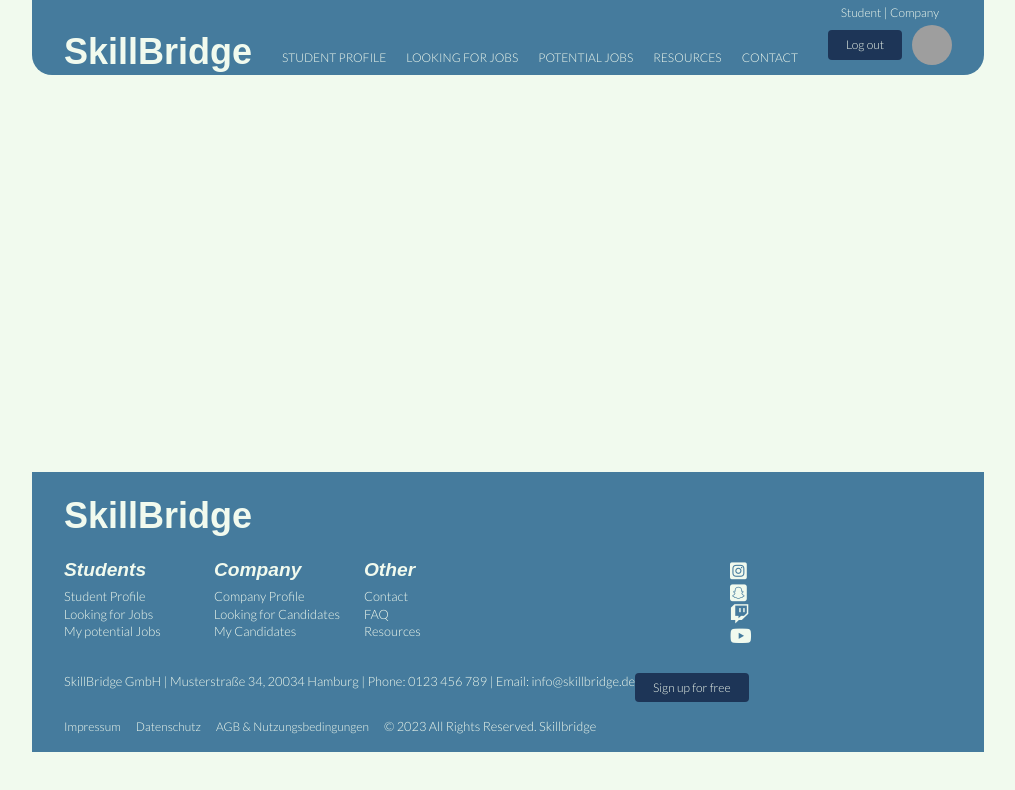
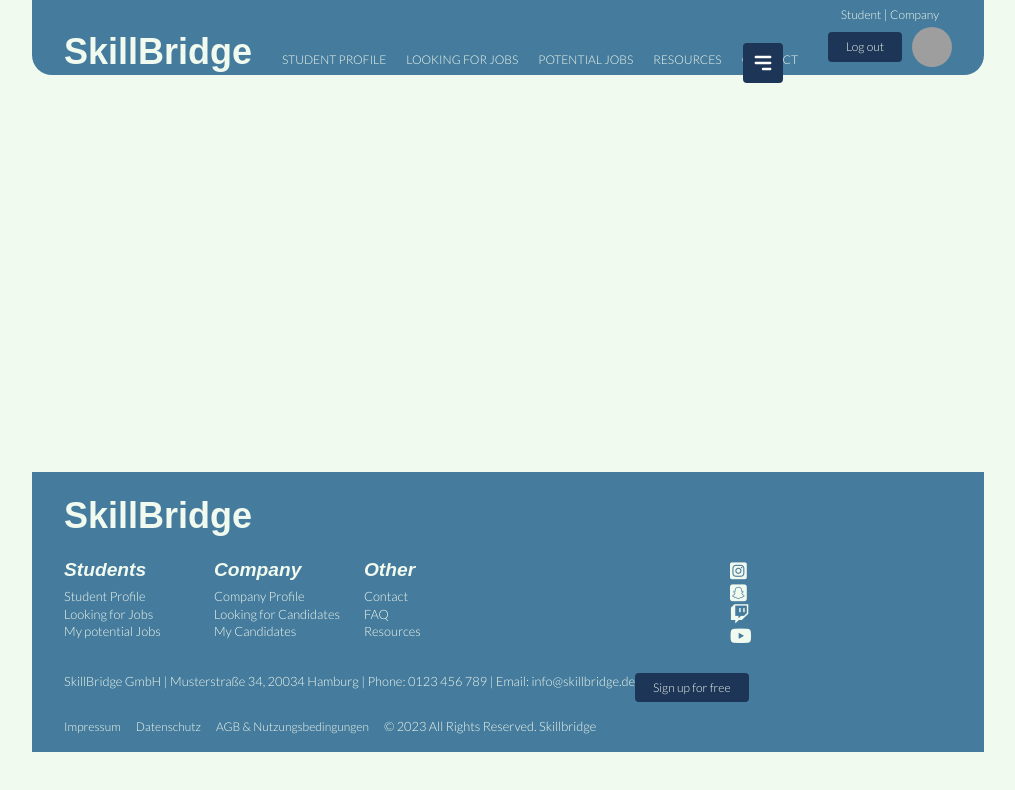
Before and after one commit to Akki-on-Rails/skill-bridge, a React (Create React App) app in the folder client/: page / in a window 1280 px wide. Shown: the top 790 px of the page, without its empty margins (132-1147 px from the left). Built offline with nearby package versions, Linux system fonts and the light colour scheme; grey boxes are pictures that could not be loaded; a web font is replaced by a local one.

Commit message:
created burger button.

```diff
--- /dev/null
+++ b/client/src/components/atoms/burgerButton.js
@@ -0,0 +1,25 @@
+import React from "react";
+
+import styles from './burgerButton.module.scss';
+
+const BurgerButton = () => {
+  return (
+    <button className={styles.hamburger}>
+      {/* icon from heroicons.com */}
+      <svg
+        xmlns="http://www.w3.org/2000/svg"
+        className="h-5 w-5"
+        viewBox="0 0 20 20"
+        fill="white"
+      >
+        <path
+          fillRule="evenodd"
+          d="M3 5a1 1 0 011-1h12a1 1 0 110 2H4a1 1 0 01-1-1zM3 10a1 1 0 011-1h12a1 1 0 110 2H4a1 1 0 01-1-1zM9 15a1 1 0 011-1h6a1 1 0 110 2h-6a1 1 0 01-1-1z"
+          clipRule="evenodd"
+        />
+      </svg>
+    </button>
+  )
+}
+
+export default BurgerButton
--- /dev/null
+++ b/client/src/components/atoms/burgerButton.module.scss
@@ -0,0 +1,22 @@
+@import '../../styles/colors.module.scss';
+
+.hamburger {
+  // removes default border on button element
+  border: 0;
+  height: 40px;
+  width: 40px;
+  padding: 0.5rem;
+  border-radius: 4px;
+  background-color: $c-primary;
+  cursor: pointer;
+  transition: background-color 0.2s ease-in-out;
+// positions the icon to the right and center aligns it vertically
+  position: absolute;
+  top: 50%;
+  right: 25px;
+  transform: translateY(-50%);
+  // display: none;
+}
+.hamburger:hover {
+  background-color: #2642af;
+}
--- a/client/src/components/header.js
+++ b/client/src/components/header.js
@@ -3,6 +3,7 @@ import React from "react";
 import styles from './header.module.scss';
 import avatars from '../styles/avatars.module.scss';
 import buttons from '../styles/buttons.module.scss';
+import BurgerButton from './atoms/burgerButton'
 
 import "../assets/css/fontawesome.css"
 import "../assets/css/brands.css"
@@ -19,11 +20,14 @@ const Header = () => {
       {/* if > 100px show horizontal menu */}
       {/* else show burger menu */}
       <div className={styles.menu}>
-        <a href="#">student profile</a>
-        <a href="#">looking for jobs</a>
-        <a href="#">potential jobs</a>
-        <a href="#">resources</a>
-        <a href="#">contact</a>
+        <BurgerButton />
+        <ul>
+          <li><a href="#">student profile</a></li>
+          <li><a href="#">looking for jobs</a></li>
+          <li><a href="#">potential jobs</a></li>
+          <li><a href="#">resources</a></li>
+          <li><a href="#">contact</a></li>
+        </ul>
       </div>
       <div className={styles.login}>
         {/* here we need a switch/toggle */}
--- a/client/src/components/header.module.scss
+++ b/client/src/components/header.module.scss
@@ -21,8 +21,7 @@
 }
 
 .menu {
-  display: flex;
-  align-items: flex-end;
+  position: relative;
 }
 
 .logo {
@@ -33,7 +32,7 @@
 }
 
 .login {
-  padding-bottom: 10px;
+  padding-bottom: 8px;
 }
 
 .user_comp {
@@ -46,12 +45,18 @@
   height: 100%;
 }
 
-.menu a {
+.menu ul {
+  display: flex;
+  align-items: flex-end;
+  padding-bottom: 6px;
+}
+
+ul a {
   text-transform: uppercase;
   padding: 0 10px 8px;
 }
 
-.menu {
+ul {
   a:hover, :active, :focus {
     padding: 0 10px 5px;
     border-bottom: 3px solid $c-contrast;
```
